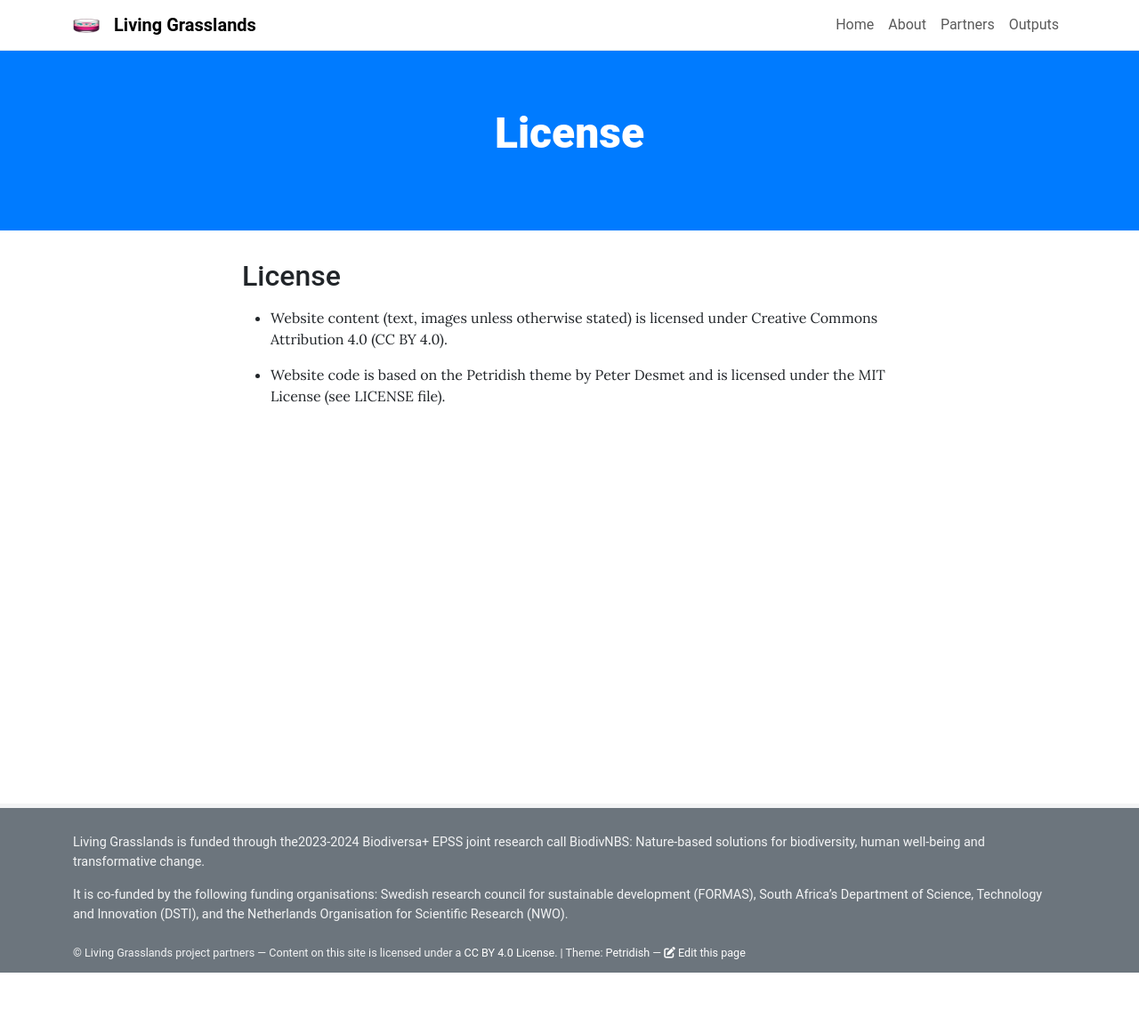
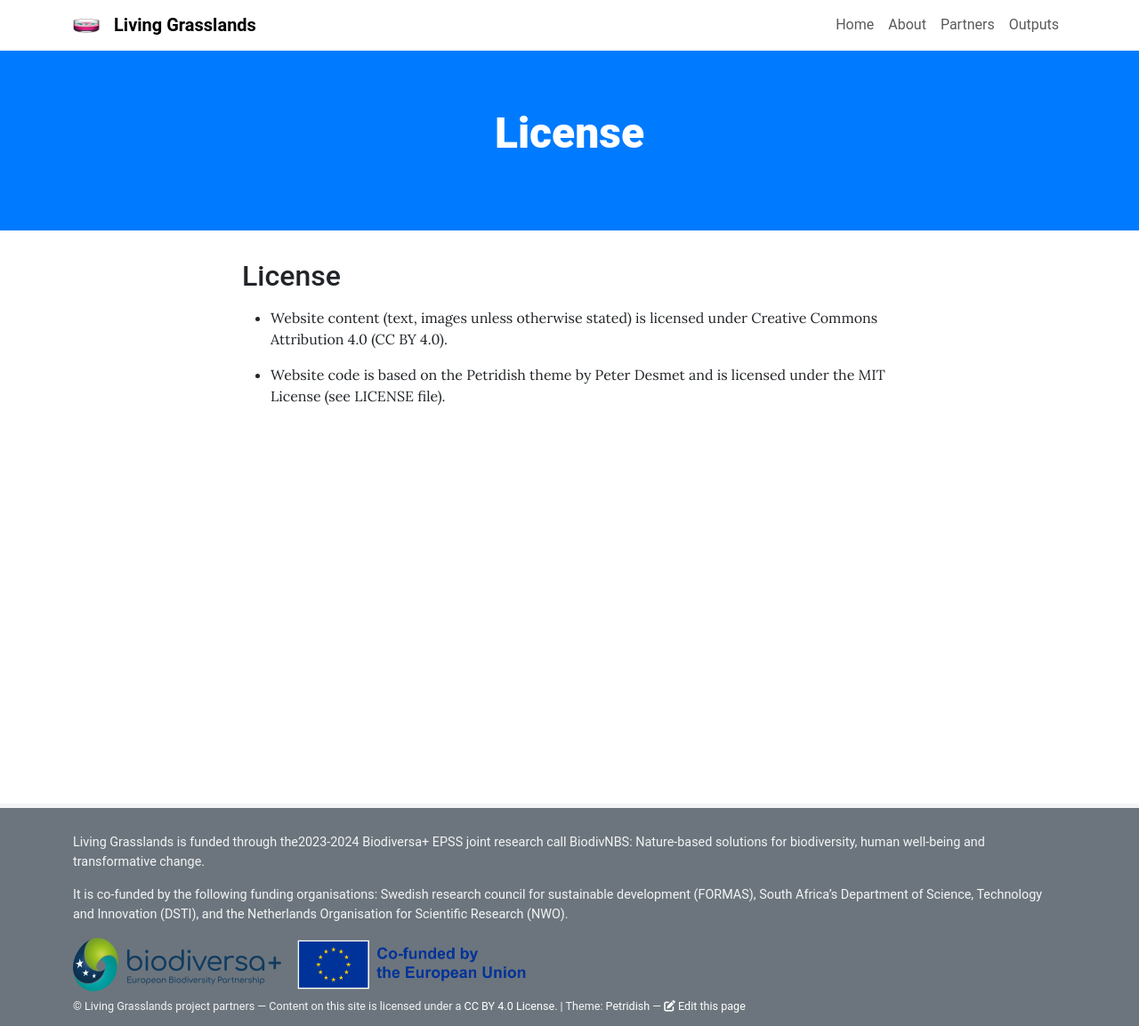
Before and after one commit to living-grasslands/website, a Jekyll site: the page built from LIVING_GRASSLANDS.md, in a window 1280 px wide. Shown: the whole page at 89% size. Built offline with Jekyll 4.4.1, drawn with Linux system fonts in a browser that asks for light colours; our own code applies the rules of GitHub Pages for plain Markdown files; before the commit the page ends 1093 px from its top, so only the background shows below that.

Commit message:
Added logos to footer and adjusted spacing.

```diff
--- a/_data/footer.yml
+++ b/_data/footer.yml
@@ -7,7 +7,22 @@ columns:
       Living Grasslands is funded through the2023-2024 Biodiversa+ EPSS joint research call BiodivNBS: Nature-based solutions for biodiversity, human well-being and transformative change.
 
       It is co-funded by the following funding organisations: Swedish research council for sustainable development (FORMAS), South Africa’s Department of Science, Technology and Innovation (DSTI), and the Netherlands Organisation for Scientific Research (NWO).
-   #- links:
+
+
+         <div style="display:flex; gap:16px; flex-wrap:wrap; align-items:center;">
+            <!-- Biodiversa (not clickable) -->
+            <img src="/assets/images/logos/biodiversa_logo.svg"
+               alt="BIODIVERSA+"
+               style="height:60px;">
+
+
+            <!-- Co-funded by the EU (not clickable) -->
+            <img src="/assets/images/logos/Co-fundedbytheEU.png"
+               alt="Co-funded by the European Union"
+               style="height:60px;">
+         </div>
+
+
 
 # Small print license statement to add at the bottom of the footer. Can be Markdown
 # Will be prefixed by "© {{ site.author }}" if defined in _config.yml
```
Also changed, not shown: assets/images/logos/Co-fundedbytheEU.png (added), assets/images/logos/DSTI.png (added), assets/images/logos/NWO_diapositive.png (added), assets/images/logos/NWO_full_colour.jpg (added), assets/images/logos/biodiversa_logo.svg (added), assets/images/logos/formas.png (added).
